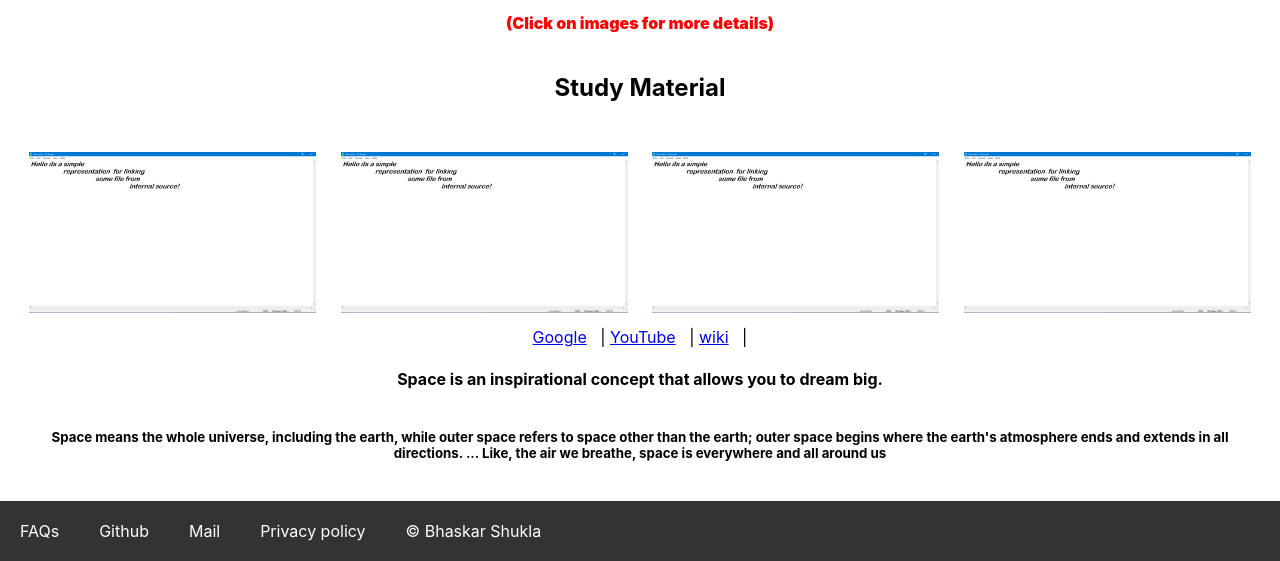
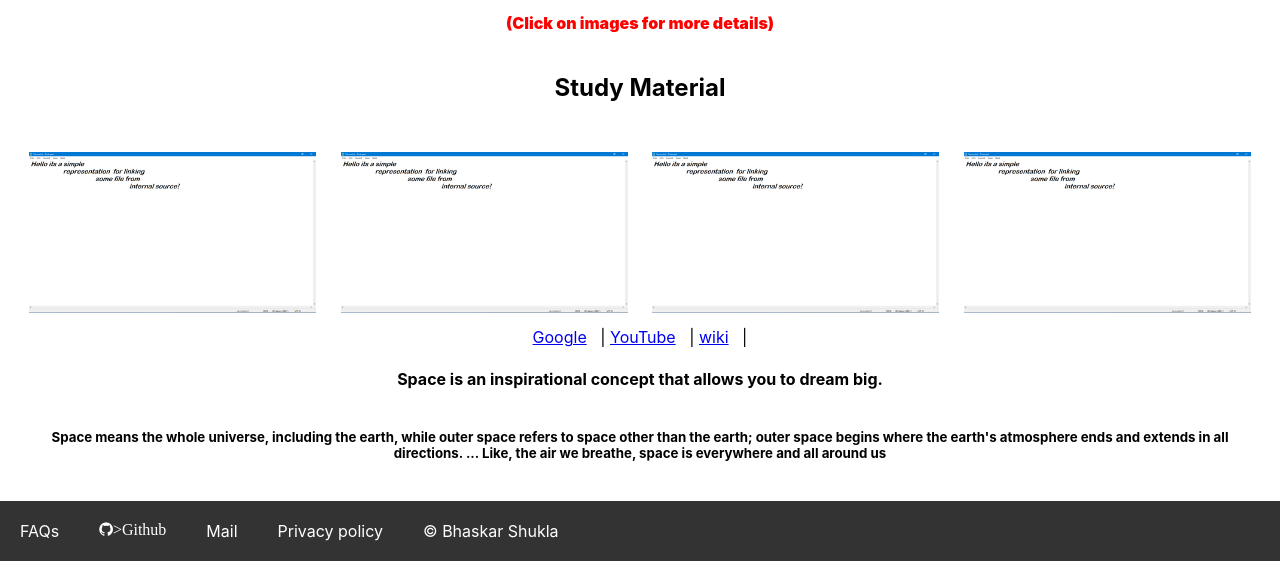
Before and after one commit to Bhaskar2002/demoweb, a plain HTML site: page index.html in a window 1280 px wide. Shown: the part 2097-2658 px from the top of the page. Drawn offline with Linux system fonts and the light colour scheme.

Commit message:
Update index.html

```diff
--- a/index.html
+++ b/index.html
@@ -5,6 +5,7 @@
     <meta http-equiv="X-UA-Compatible" content="IE=edge">
     <meta name="viewport" content="width=device-width, initial-scale=1.0">
     <title>Demo web ! home</title>
+    <link rel="stylesheet" href="https://cdnjs.cloudflare.com/ajax/libs/font-awesome/4.7.0/css/font-awesome.min.css">
     <link rel="stylesheet" href="demoweb.css">
 </head>
 <body>
@@ -65,7 +66,7 @@
     </main>
     <footer id="aboutus">
         <a href="#">FAQs</a>
-        <a href="https://github.com/Bhaskar2002/">Github</a>
+        <a href="https://github.com/Bhaskar2002/" <i class="fa fa-github"></i>>Github</a>
         <a href="mailto:ibhaskarshukla@gmail.com">Mail</a>
         <a href="#">Privacy policy</a>
         <a href="#">&copy; Bhaskar Shukla</a>
```
